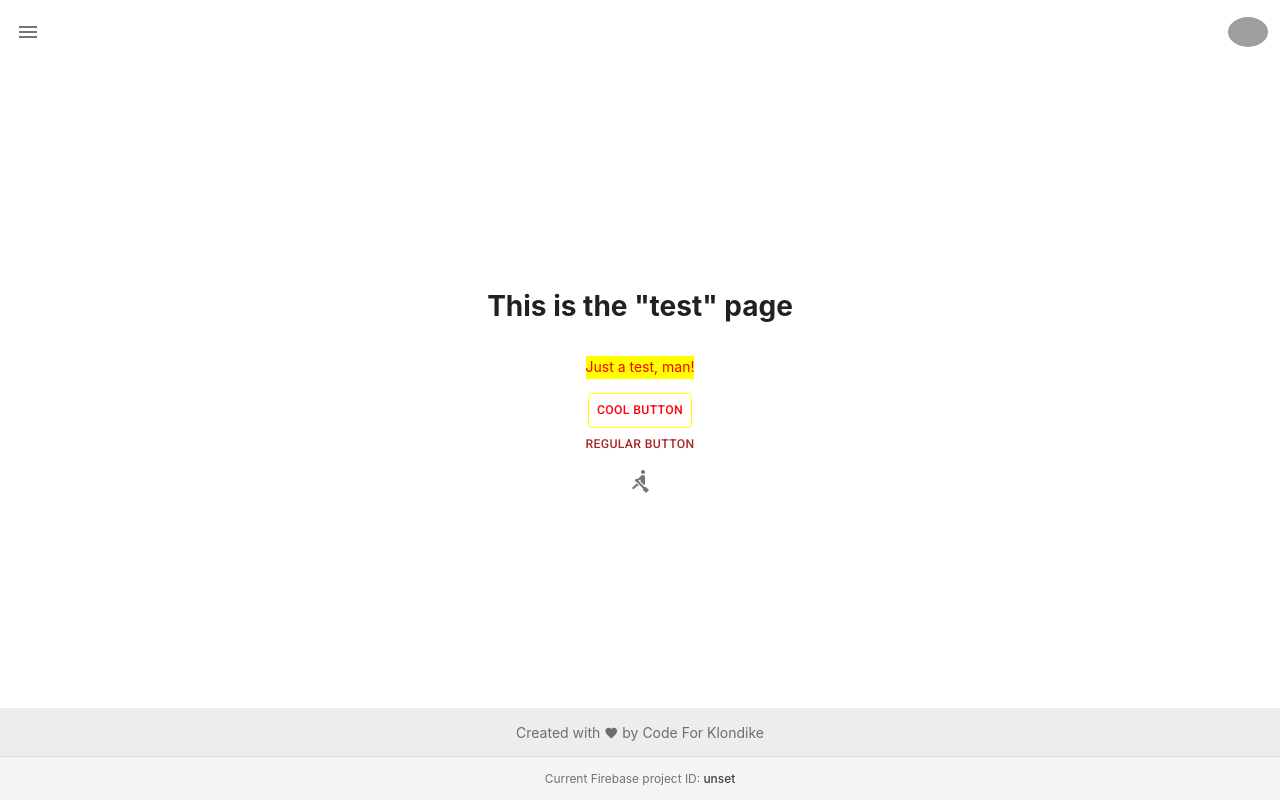
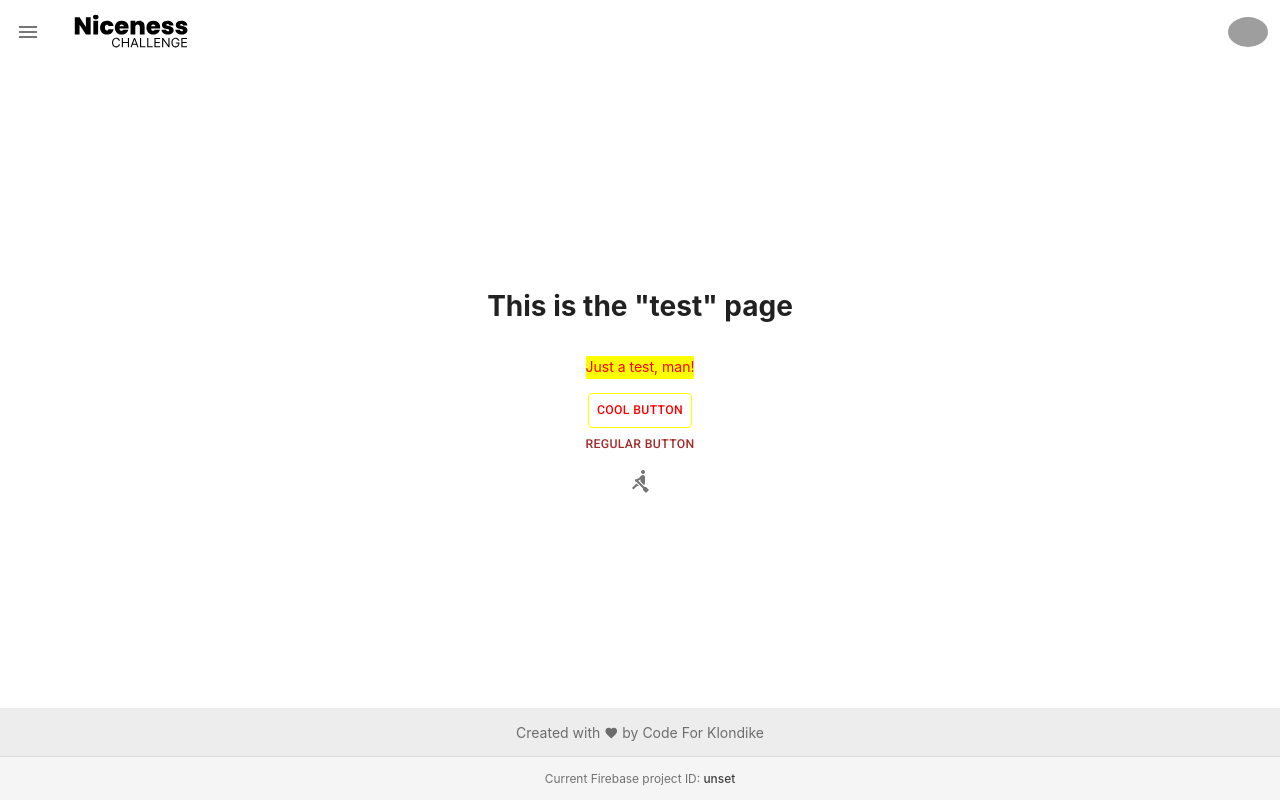
Before and after one commit to jasonkylefrank/Niceness, a Next.js app: page /test in a window 1280 px wide. Built offline with nearby package versions, Linux system fonts and the light colour scheme; no server answers; grey boxes are pictures that could not be loaded.

Commit message:
AppBar: Made logo a link; Comment clarifications

```diff
--- a/components/appBar.js
+++ b/components/appBar.js
@@ -131,8 +131,11 @@ export default function AppBar({ mainContent, variant, leftIcon: leftIconProp, r
 
               {
                 (mainContent === 'logo' )
-                  ? <Logo variant="small2" />
-                  // ( <Link href="/"> <Logo variant="small2" /> </Link> )
+                  ? <Link href="/">
+                      <a>
+                        <Logo variant="small2" />
+                      </a>
+                    </Link>
                   : mainContent
               }
             </LeftSide>
--- a/components/protectRoutes.js
+++ b/components/protectRoutes.js
@@ -13,6 +13,9 @@ export default function ProtectRoutes({ userAuth, router, children }) {
 
   const routeIsProtected = !unprotectedRoutes.find((route) => router.pathname === route);
 
+  // TODO: Handle the case of a page refresh or manual URL route entry, where the Firebase auth
+  //        object is still 'null', simply because it is in the "unknown" state (has not finished)
+  //        initializing.  I may need to read and write to local storage.
   if (!userAuth && routeIsProtected && !isRunningOnServer()) {
     // Redirect to the home page
     router.push('/');
--- a/pages/_app.js
+++ b/pages/_app.js
@@ -90,7 +90,7 @@ function MyApp({ Component, pageProps }) {
       //  user is logged in, during which time the auth state is actuall unknown,
       //  but the userAuth object is null (just like it is known that the user is
       //  logged out).
-      //  We'll handle protected routes in general via another method.
+      //  We're handling protected routes in general via another method.
       const didUserJustLogOut = userHasBeenLoggedInRef.current;
       if (didUserJustLogOut) {
         // Redirect to the home page
--- a/pages/test.js
+++ b/pages/test.js
@@ -3,6 +3,7 @@ import IconButton from "@mui/material/IconButton";
 import Icon from "@mui/material/Icon";
 import Button from "@mui/material/Button";
 import Layout from "../components/layout";
+import AppBar from "../components/appBar";
 
 
 const P = styled.p`
@@ -39,7 +40,10 @@ export default function Test(props) {
 
 Test.getLayout = function getLayout(page) {
     return (
-        <Layout title="Test">
+        <Layout
+            title="Test"
+            AppBarComponent={<AppBar mainContent="logo" />}
+        >
             {page}
         </Layout>
     );
```
